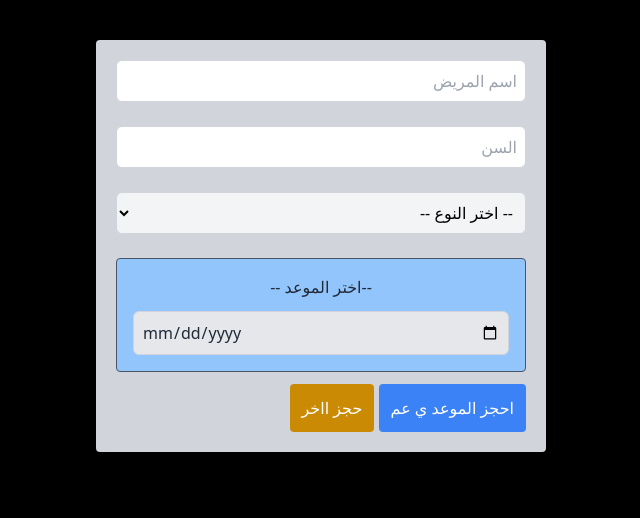
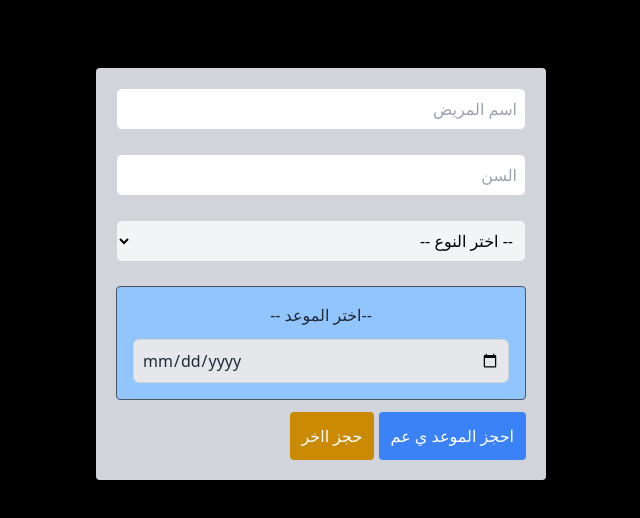
Before and after one commit to ibrahimhaddad-77/bookDate, a plain HTML site: page index.html in a window 1280 px wide. Shown: the whole page, without its empty margins (319-959 px from the left). Drawn offline with nearby package versions, Linux system fonts and the light colour scheme.

Commit message:
Update index.html

```diff
--- a/index.html
+++ b/index.html
@@ -7,7 +7,7 @@
     <link rel="stylesheet" href="style/css.css" />
     <script src="https://cdn.tailwindcss.com"></script>
   </head>
-  <body class="bg-black px-4">
+  <body class="bg-black px-4 pt-7">
     <div
       class="box sm:w-[350px] md:w-[400px] lg:w-[450px] p-5 m-auto justify-center rounded  mt-10 bg-gray-300"
     >
```
